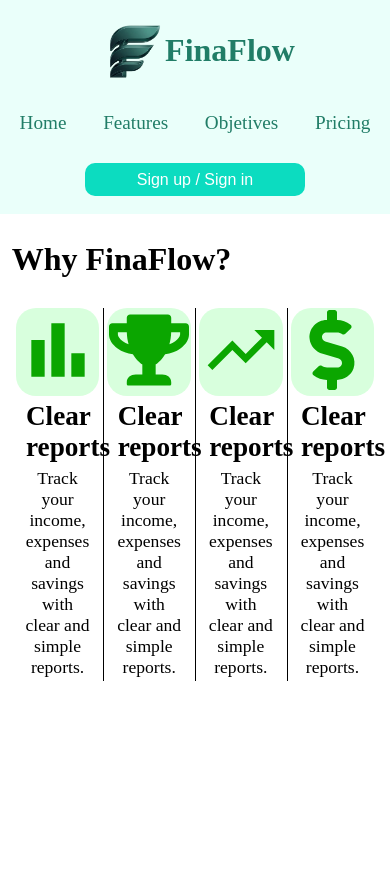
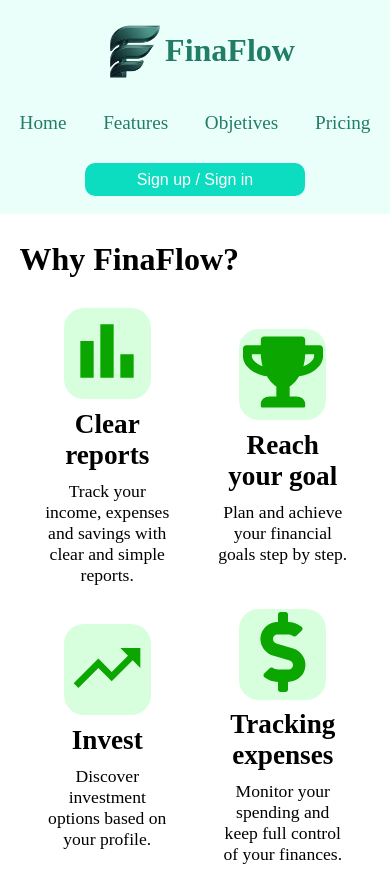
Before and after one commit to angel-reyes000/FinaFlow-Frontend, a Next.js app: page / in a window 390 px wide. Before the commit the page ends 844 px from the top, so only its background shows below. Built offline with nearby package versions, Linux system fonts and the light colour scheme.

Commit message:
responsive design for section features

```diff
--- a/app/components/main_window/features.jsx
+++ b/app/components/main_window/features.jsx
@@ -25,8 +25,8 @@ export default function Features () {
                             <FaTrophy size={80} color='0BA600' />
                         </div>
                         <div className={styles.feature_note}>
-                           <h3>Clear reports</h3>
-                            <p>Track your income, expenses and savings with clear and simple reports.</p>
+                           <h3>Reach your goal</h3>
+                            <p>Plan and achieve your financial goals step by step.</p>
                         </div>
                     </div>
                     <div className={styles.feature_info}>
@@ -34,8 +34,8 @@ export default function Features () {
                             <MdTrendingUp size={80} color='0BA600' />
                         </div>
                         <div className={styles.feature_note}>
-                           <h3>Clear reports</h3>
-                            <p>Track your income, expenses and savings with clear and simple reports.</p>
+                           <h3>Invest</h3>
+                            <p>Discover investment options based on your profile.</p>
                         </div>
                     </div>
                     <div className={styles.feature_info} style={{borderRight: 'none'}}>
@@ -43,8 +43,8 @@ export default function Features () {
                             <FaDollarSign size={80} color='0BA600' />
                         </div>
                         <div className={styles.feature_note}>
-                           <h3>Clear reports</h3>
-                            <p>Track your income, expenses and savings with clear and simple reports.</p>
+                           <h3>Tracking expenses</h3>
+                            <p>Monitor your spending and keep full control of your finances.</p>
                         </div>
                     </div>
                 </div>
--- a/app/styles/main_window/features.module.scss
+++ b/app/styles/main_window/features.module.scss
@@ -2,7 +2,7 @@
     display: grid;
     grid-template-rows: auto auto;
     height: auto;
-    padding: 0% 3%;
+    padding: 0% 5%;
 }
 
 .features_question {
@@ -15,6 +15,7 @@
 .features_section {
     display: grid;
     grid-template-columns: repeat(4, 1fr);
+    justify-content: center;
     width: 100%;
 }
 
@@ -23,12 +24,14 @@
     justify-items: center;
     text-align: center;
     width: 100%;
+    margin-bottom: 10%;
     border-right: 1px solid black;
 }
 
 .feature_image_background {
     padding: 2%;
     border-radius: 20px;
+    max-width: 50%;
     background-color: rgb(216, 255, 221);
 }
 
@@ -45,3 +48,18 @@
         font-size: 1.1rem;
     }
 }
+
+@media screen and (max-width: 800px) {
+    .features_section {
+        grid-template-columns: repeat(2, 1fr);
+    }
+
+    .feature_info {
+        border-right: none;
+        display: flex;
+        flex-direction: column;
+        justify-content: center;
+        align-items: center;
+    }
+
+}
```
